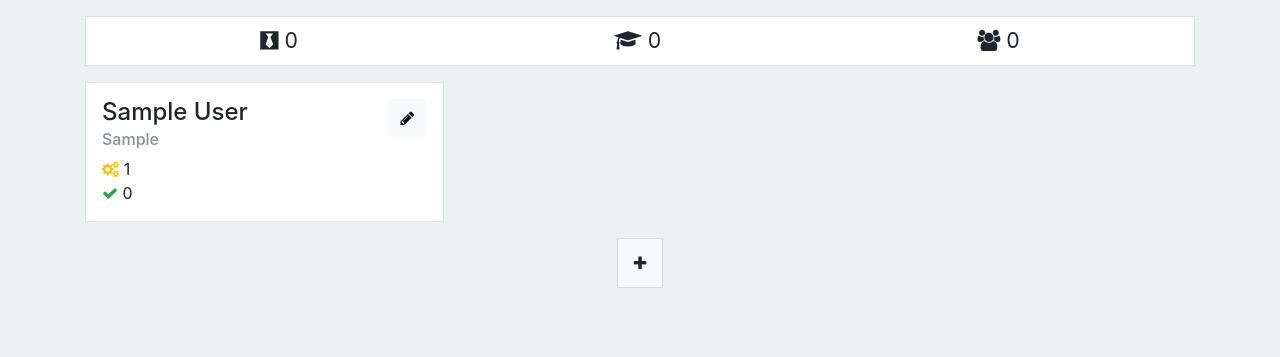
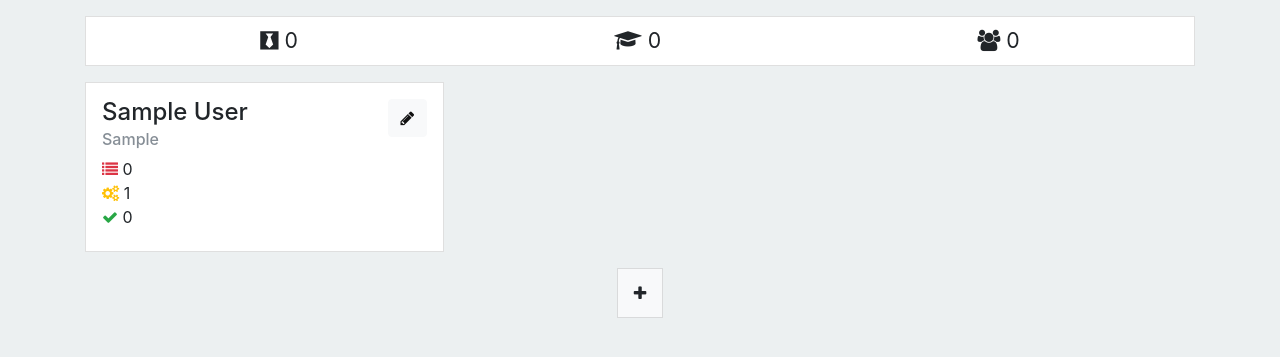
Before and after one commit to Oisins/ScrumManager, a Flask app: page /users in a window 1280 px wide. Shown: the part 56-413 px from the top of the page. Run offline with Flask 2, Linux system fonts and the light colour scheme; a user stored in the database is signed in; tables that the repository leaves empty hold one stand-in row (values such as "Sample post"); some libraries are stand-ins or nearby versions.

Commit message:
zugewiesene Tasks, fixes #28

```diff
--- a/app/static/css/users.css
+++ b/app/static/css/users.css
@@ -1,7 +1,7 @@
 #container {
     display: grid;
     grid-template-columns: repeat(auto-fill, minmax(300px, 1fr));
-    grid-template-rows: 50px repeat(auto-fill, 140px);
+    grid-template-rows: 50px repeat(auto-fill, 170px);
     grid-gap: 1em;
 }
 
--- a/app/templates/users.html
+++ b/app/templates/users.html
@@ -62,6 +62,10 @@
                 <h6 class="card-subtitle mb-2 text-muted">{{ user.rolle | title }}</h6>
                 <div class="my-1">
                     <div>
+                        <i class="fa fa-list text-danger" aria-hidden="true"></i>
+                        {{ user.tasks_nach_status(0) | length }}
+                    </div>
+                    <div>
                         <i class="fa fa-cogs text-warning" aria-hidden="true"></i>
                         {{ user.tasks_nach_status(1) | length }}
                     </div>
```
